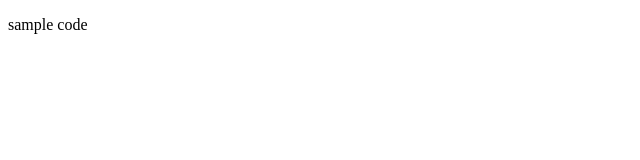
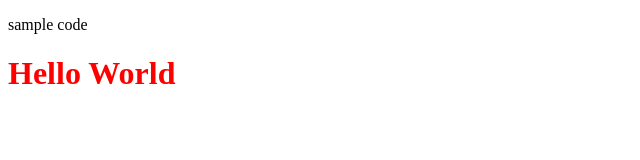
Before and after one commit to deepaksharma9128/projectD, a plain HTML site: page index.html in a window 1280 px wide. Shown: the whole page, without its empty margins (0-640 px from the left). Drawn offline with Linux system fonts and the light colour scheme.

Commit message:
update 3 files

```diff
--- a/index.html
+++ b/index.html
@@ -4,8 +4,10 @@
     <meta charset="UTF-8">
     <meta name="viewport" content="width=device-width, initial-scale=1.0">
     <title>demo</title>
+    <link rel="stylesheet" href="style.css">
 </head>
 <body>
     <p>sample code</p>
+    <h1>Hello World</h1>
 </body>
 </html>
--- a/style.css
+++ b/style.css
@@ -0,0 +1,4 @@
+h1{
+    color:red;
+
+}
```
Also changed, not shown: 1 other file.
